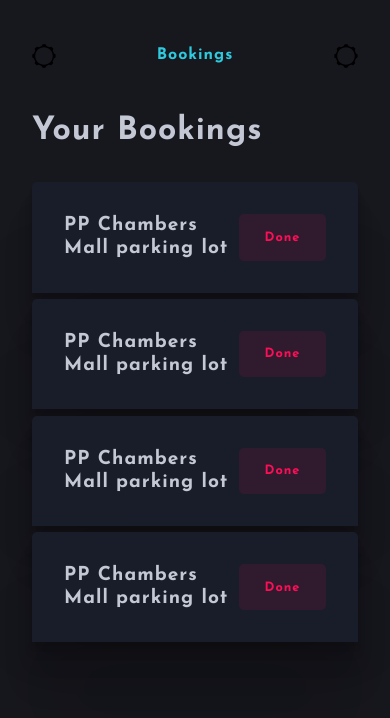
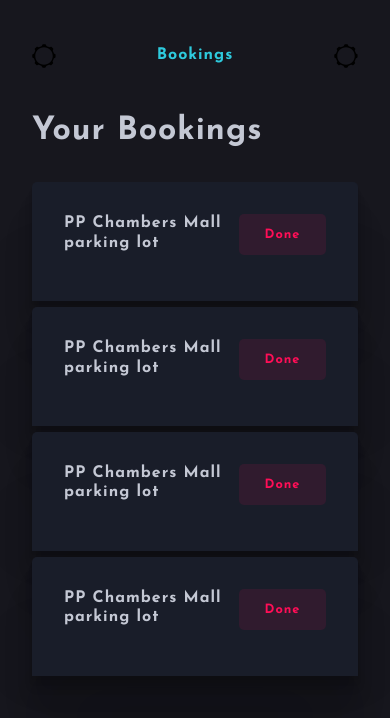
Before and after one commit to im-rhlrvndrn/parkz, a React (Create React App) app in the folder client/: page /bookings/im_rhlrvndrn in a window 390 px wide. Shown: the top 718 px of the page. Built offline with nearby package versions, Linux system fonts and the light colour scheme.

Commit message:
Added responsiveness and animations)

```diff
--- a/client/src/components/Dashboard/Bookings/Bookings.scss
+++ b/client/src/components/Dashboard/Bookings/Bookings.scss
@@ -57,7 +57,7 @@
             box-shadow: 0 2.8px 2.2px rgba(0, 0, 0, 0.034), 0 6.7px 5.3px rgba(0, 0, 0, 0.048),
                 0 12.5px 10px rgba(0, 0, 0, 0.06), 0 22.3px 17.9px rgba(0, 0, 0, 0.072),
                 0 41.8px 33.4px rgba(0, 0, 0, 0.086), 0 100px 80px rgba(0, 0, 0, 0.12);
-            @include mobile {
+            @include tablet {
                 width: 100%;
                 flex-direction: row;
                 min-height: max-content;
@@ -67,6 +67,10 @@
             h2 {
                 width: 70%;
                 font-size: 1.2rem;
+                margin-bottom: 1rem;
+                @include tablet{
+                    font-size: 1rem;
+                }
             }
 
             .bookings_stats {
@@ -75,8 +79,8 @@
                 border-radius: 5px;
                 text-transform: capitalize;
                 @include mobile {
-                    padding: 0.5em 2em;
                     @include flexAlignCenter();
+                    height: max-content;
                 }
             }
         }
--- a/client/src/components/Dashboard/DashboardNav/DashboardNav.jsx
+++ b/client/src/components/Dashboard/DashboardNav/DashboardNav.jsx
@@ -12,7 +12,7 @@ const DashboardNav = ({ isNavOpen }) => {
 
     return (
         <>
-            {(isNavOpen || windowSize.width > 1100) && (
+            {(isNavOpen || windowSize.width > 1024) && (
                 <div id='dashboardNav'>
                     <div className='dashboardNavWrapper'>
                         <NavLink to='/user/im_rhlrvndrn'>profile</NavLink>
--- a/client/src/components/Dashboard/Listings/ListingDetails/ListingDetails.scss
+++ b/client/src/components/Dashboard/Listings/ListingDetails/ListingDetails.scss
@@ -12,6 +12,11 @@
     box-shadow: 0 2.8px 2.2px rgba(0, 0, 0, 0.034), 0 6.7px 5.3px rgba(0, 0, 0, 0.048),
         0 12.5px 10px rgba(0, 0, 0, 0.06), 0 22.3px 17.9px rgba(0, 0, 0, 0.072),
         0 41.8px 33.4px rgba(0, 0, 0, 0.086), 0 100px 80px rgba(0, 0, 0, 0.12);
+    @include lg-tablet {
+        position: absolute;
+        width: 100%;
+        height: 100%;
+    }
 
     img {
         object-fit: cover;
--- a/client/src/components/Dashboard/Profile/Profile.scss
+++ b/client/src/components/Dashboard/Profile/Profile.scss
@@ -16,6 +16,11 @@
             box-shadow: 0 2.8px 2.2px rgba(0, 0, 0, 0.034), 0 6.7px 5.3px rgba(0, 0, 0, 0.048),
                 0 12.5px 10px rgba(0, 0, 0, 0.06), 0 22.3px 17.9px rgba(0, 0, 0, 0.072),
                 0 41.8px 33.4px rgba(0, 0, 0, 0.086), 0 100px 80px rgba(0, 0, 0, 0.12);
+            @include mobile {
+                width: 80px;
+                height: 80px;
+                margin-right: 1rem;
+            }
         }
 
         &_info {
@@ -33,6 +38,9 @@
                 @include tablet {
                     font-size: 1.5rem;
                 }
+                @include mobile {
+                    font-size: 1.1rem;
+                }
             }
 
             p {
--- a/client/src/components/GlobalStyles/Mixins.scss
+++ b/client/src/components/GlobalStyles/Mixins.scss
@@ -10,6 +10,7 @@ $primary-text: #c4c8d4;
 $danger: #ff0e57;
 
 // Responsive breakpoints
+$lg-tablet: 1024px;
 $tablet: 800px;
 $mobile: 500px;
 
@@ -83,6 +84,12 @@ $mobile: 500px;
     grid-gap: 20px;
 }
 
+@mixin lg-tablet {
+    @media screen and (max-width: $lg-tablet) {
+        @content;
+    }
+}
+
 @mixin tablet {
     @media screen and (max-width: $tablet) {
         @content;
```
